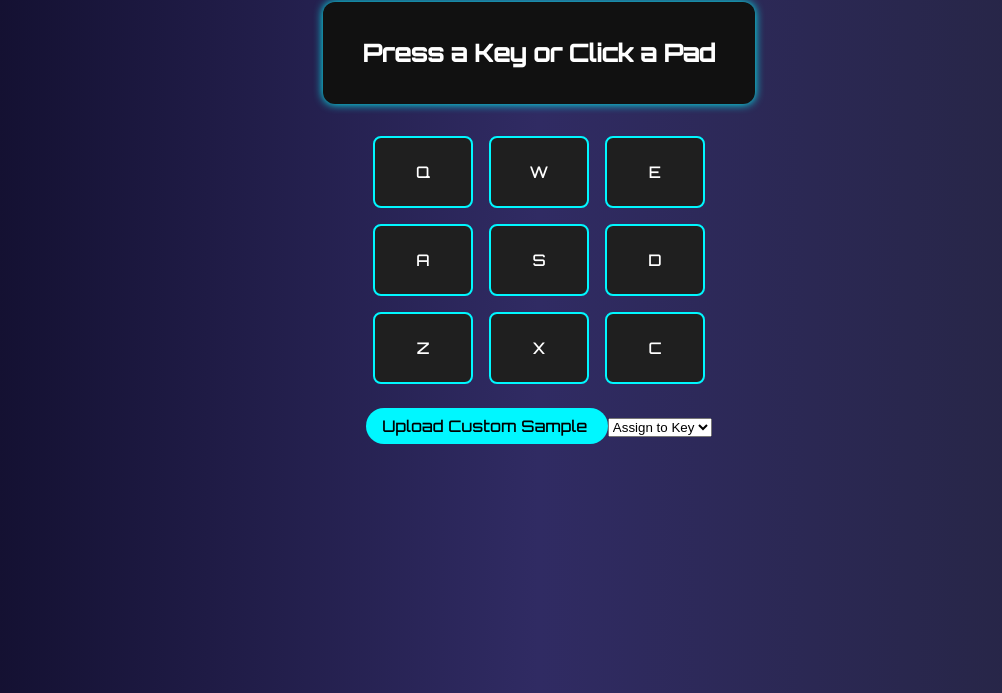
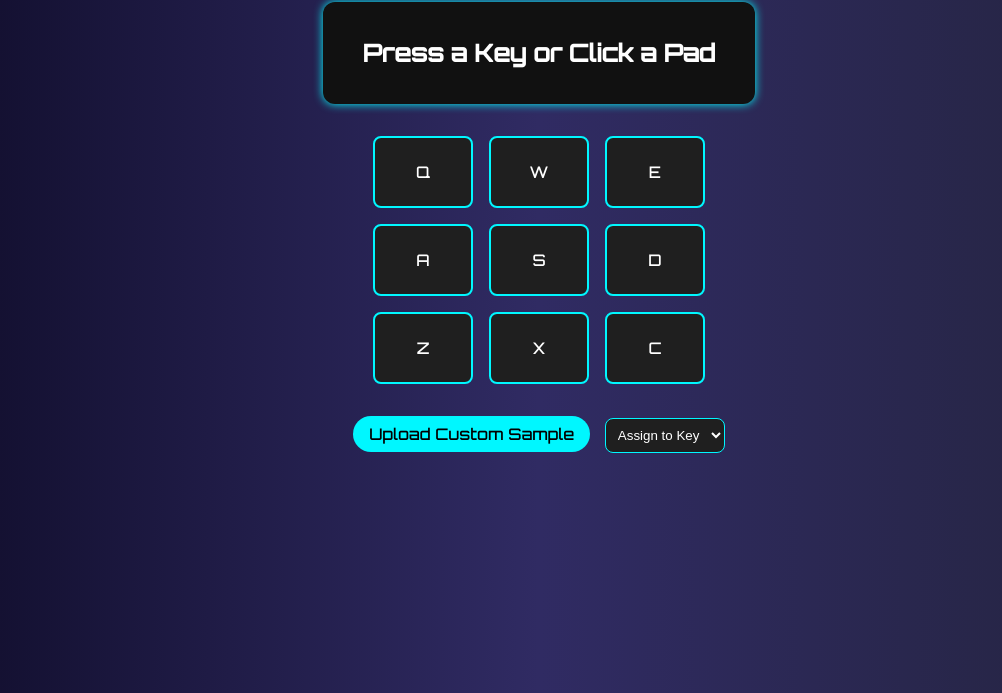
Before and after one commit to abesoul/DRUM-MACHINE01, a plain HTML site: page index.html in a window 1280 px wide. Shown: the part 107-800 px from the top of the page, without its empty margins (101-1103 px from the left). Drawn offline with Linux system fonts and the light colour scheme.

Commit message:
Update style.css

```diff
--- a/style.css
+++ b/style.css
@@ -13,7 +13,6 @@ body {
 .title {
   font-size: 2rem;
   margin-bottom: 1rem;
-  color: #fff;
 }
 
 #display {
@@ -58,8 +57,18 @@ body {
   padding: 0.5rem 1rem;
   border-radius: 20px;
   cursor: pointer;
+  display: inline-block;
 }
 
 input[type='file'] {
   display: none;
 }
+
+select {
+  margin-left: 10px;
+  padding: 0.5rem;
+  border-radius: 8px;
+  background-color: #1f1f1f;
+  color: #fff;
+  border: 1px solid #00f7ff;
+}
```
